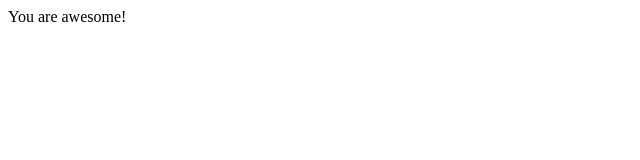
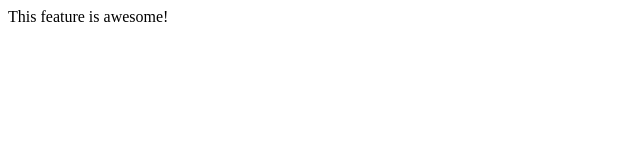
Before and after one commit to jgoux/preview-environments-per-pull-request-using-aws-cdk-and-github-actions, a website: page website/index.html in a window 1280 px wide. Shown: the full height of the page, 0-640 px from the left. Drawn offline with Linux system fonts and the light colour scheme.

Commit message:
chore: updated index file

```diff
--- a/website/index.html
+++ b/website/index.html
@@ -6,7 +6,7 @@
 </head>
 
 <body>
-  You are awesome!
+  This feature is awesome!
 </body>
 
 </html>
```
